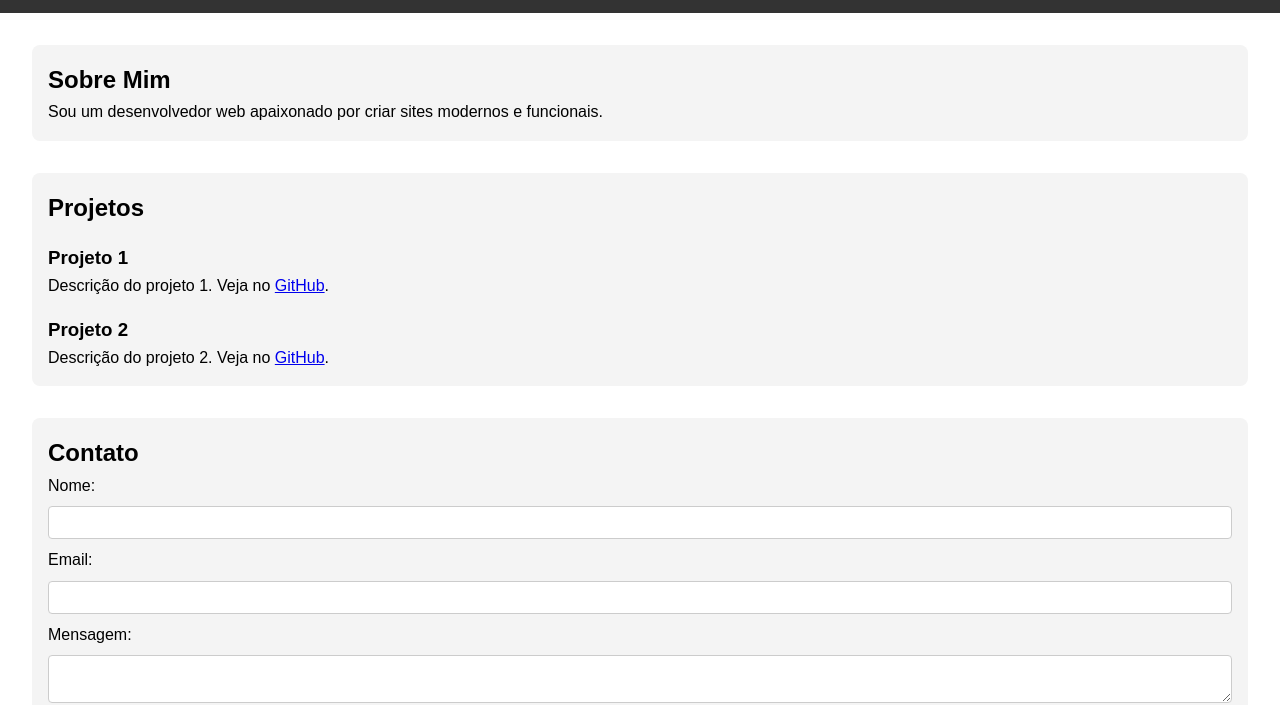
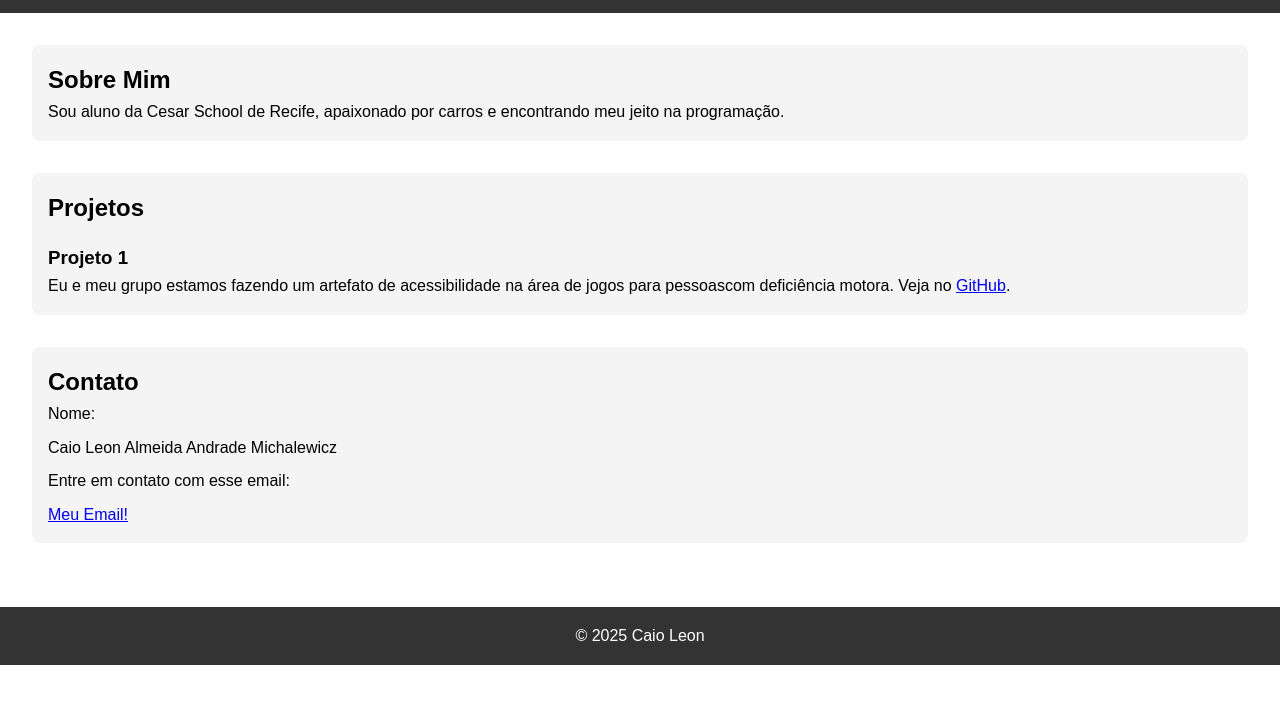
Before and after one commit to le-caio/Site_Web_de_Portfolio, a plain HTML site: page index.html in a window 1280 px wide. Shown: the part 96-801 px from the top of the page. Drawn offline with Linux system fonts and the light colour scheme; a script that the page names is missing.

Commit message:
Update index.html

```diff
--- a/index.html
+++ b/index.html
@@ -22,7 +22,7 @@
     <main>
         <section id="sobre">
             <h2>Sobre Mim</h2>
-            <p>Sou um desenvolvedor web apaixonado por criar sites modernos e funcionais.</p>
+            <p>Sou aluno da Cesar School de Recife, apaixonado por carros e encontrando meu jeito na programação.</p>
         </section>
 
         <section id="projetos">
@@ -30,34 +30,27 @@
 
             <article class="projeto">
                 <h3>Projeto 1</h3>
-                <p>Descrição do projeto 1. Veja no <a href="https://github.com/usuario/projeto1" target="_blank">GitHub</a>.</p>
+                <p>Eu e meu grupo estamos fazendo um artefato de acessibilidade na área de jogos para pessoascom deficiência motora. Veja no <a href="https://github.com/Marcelomenezes07/projeto-ctrl4all" target="_blank">GitHub</a>.</p>
             </article>
 
-            <article class="projeto">
-                <h3>Projeto 2</h3>
-                <p>Descrição do projeto 2. Veja no <a href="https://github.com/usuario/projeto2" target="_blank">GitHub</a>.</p>
-            </article>
+
         </section>
 
         <section id="contato">
             <h2>Contato</h2>
             <form>
                 <label for="nome">Nome:</label>
-                <input type="text" id="nome" name="nome">
+              <p> Caio Leon Almeida Andrade Michalewicz </p>
 
-                <label for="email">Email:</label>
-                <input type="email" id="email" name="email">
 
-                <label for="mensagem">Mensagem:</label>
-                <textarea id="mensagem" name="mensagem"></textarea>
+              <p>Entre em contato com esse email:</p> <a href="mailto:claam@cesar.school"> Meu Email!</a>
 
-                <button type="submit">Enviar</button>
             </form>
         </section>
     </main>
 
     <footer>
-        <p>© 2025 Meu Nome</p>
+        <p>© 2025 Caio Leon</p>
     </footer>
 
     <button id="btnTopo">⬆ Voltar ao topo</button>
```
